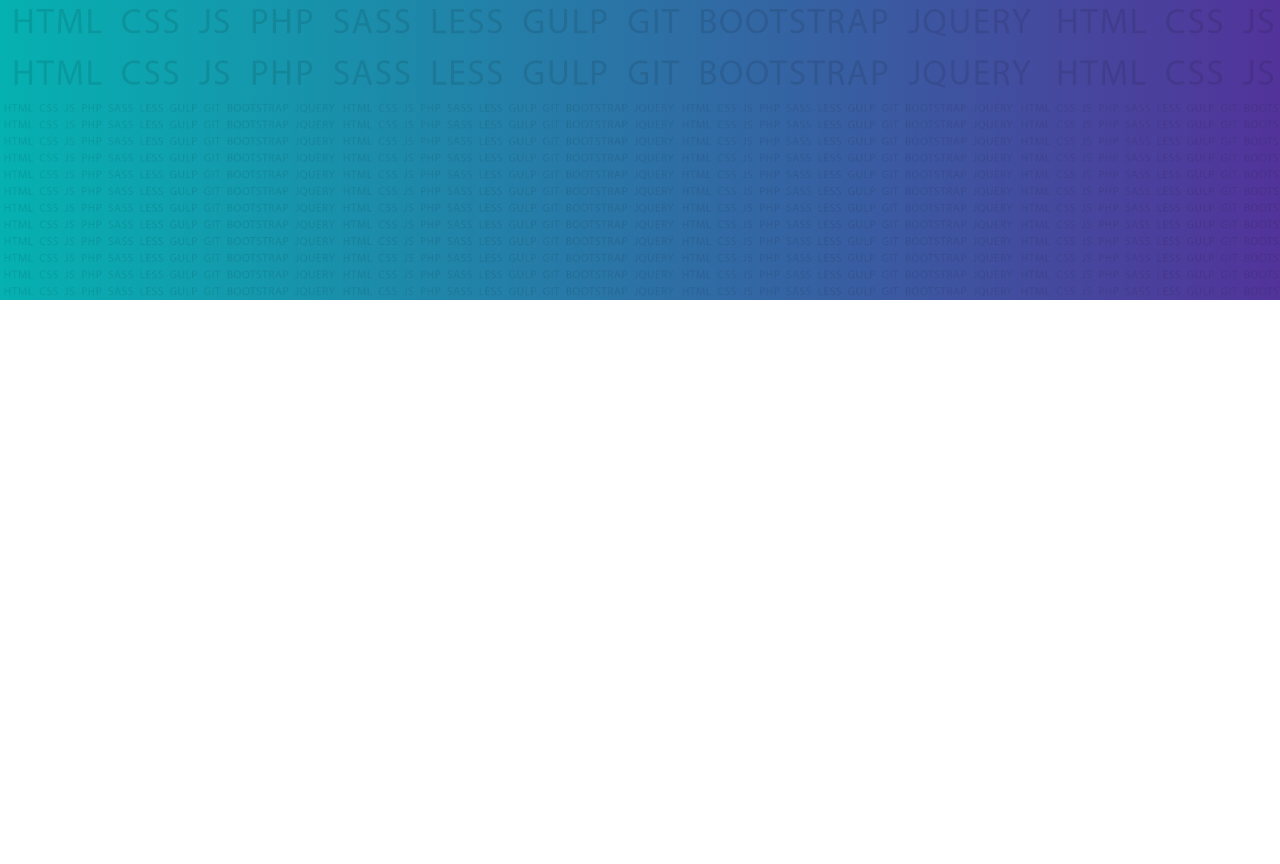
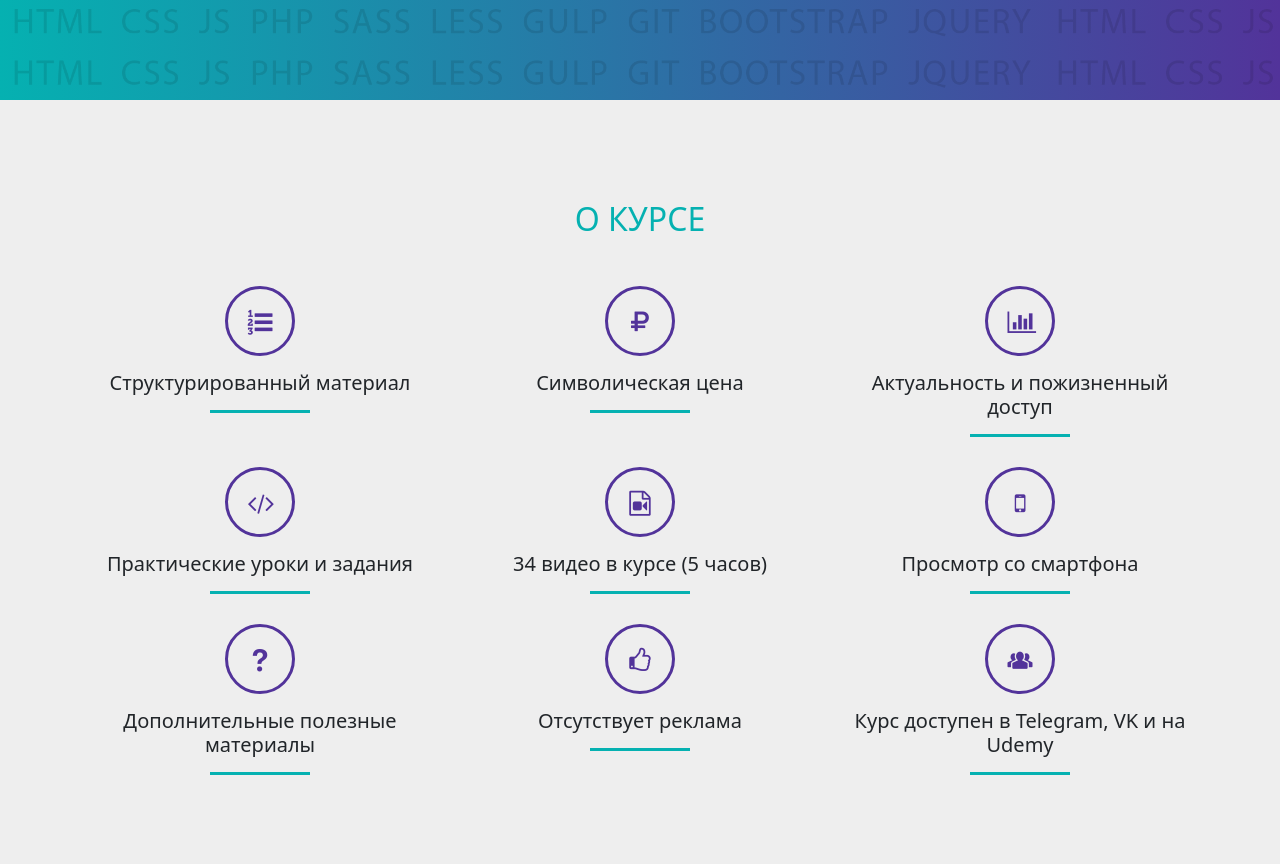
Before and after one commit to Askhab/Bootstrap-5-Tutorial-lessons, a plain HTML site: page index.html in a window 1280 px wide. Shown: the part 516-1380 px from the top of the page. Before the commit the page ends 816 px from the top, so only its background shows below. Drawn offline with Linux system fonts and the light colour scheme.

Commit message:
add central section, icons, text

```diff
--- a/css/styles.css
+++ b/css/styles.css
@@ -88,3 +88,48 @@ footer {
   width: 100%;
   height: 100%;
 }
+
+/* О курсе */
+.about {
+  background-color: #eee;
+}
+
+.about i {
+  font-size: 25px;
+  color: var(--color2);
+}
+
+.itd_circle {
+  margin: 0 auto 15px;
+  width: 70px;
+  height: 70px;
+  border: 3px solid var(--color2);
+  border-radius: 50%;
+  display: flex;
+  justify-content: center;
+  align-items: center;
+}
+
+.line {
+  width: 100px;
+  height: 3px;
+  background-color: var(--color1);
+  margin: 15px auto 30px;
+}
+
+/* Цвета */
+.color1 {
+  color: var(--color1);
+}
+
+.color2 {
+  color: var(--color2);
+}
+
+.bg1 {
+  background-color: var(--color1);
+}
+
+.bg2 {
+  background-color: var(--color2);
+}
--- a/index.html
+++ b/index.html
@@ -25,6 +25,63 @@
     </div>
   </header>
 
+  <section class="about">
+    <div class="container">
+      <div class="row">
+        <div class="col-12">
+          <h2 class="text-center text-uppercase color1 mb-5">О курсе</h2>
+        </div>
+      </div>
+      <div class="row">
+        <div class="col-xl-4 col-md-6 col-sm-12">
+          <div class="itd_circle"><i class="icon-list-numbered"></i></div>
+          <h5 class="text-center">Структурированный материал</h5>
+          <div class="line"></div>
+        </div>
+        <div class="col-xl-4 col-md-6 col-sm-12">
+          <div class="itd_circle"><i class="icon-rouble"></i></div>
+          <h5 class="text-center">Символическая цена</h5>
+          <div class="line"></div>
+        </div>
+        <div class="col-xl-4 col-md-6 col-sm-12">
+          <div class="itd_circle"><i class="icon-chart-bar"></i></div>
+          <h5 class="text-center">Актуальность и пожизненный доступ</h5>
+          <div class="line"></div>
+        </div>
+        <div class="col-xl-4 col-md-6 col-sm-12">
+          <div class="itd_circle"><i class="icon-code"></i></div>
+          <h5 class="text-center">Практические уроки и задания</h5>
+          <div class="line"></div>
+        </div>
+        <div class="col-xl-4 col-md-6 col-sm-12">
+          <div class="itd_circle"><i class="icon-file-video"></i></div>
+          <h5 class="text-center">34 видео в курсе (5 часов)</h5>
+          <div class="line"></div>
+        </div>
+        <div class="col-xl-4 col-md-6 col-sm-12">
+          <div class="itd_circle"><i class="icon-mobile"></i></div>
+          <h5 class="text-center">Просмотр со смартфона</h5>
+          <div class="line"></div>
+        </div>
+        <div class="col-xl-4 col-md-6 col-sm-12">
+          <div class="itd_circle"><i class="icon-help"></i></div>
+          <h5 class="text-center">Дополнительные полезные материалы</h5>
+          <div class="line"></div>
+        </div>
+        <div class="col-xl-4 col-md-6 col-sm-12">
+          <div class="itd_circle"><i class="icon-thumbs-up"></i></div>
+          <h5 class="text-center">Отсутствует реклама</h5>
+          <div class="line"></div>
+        </div>
+        <div class="col-xl-4 col-md-6 col-sm-12">
+          <div class="itd_circle"><i class="icon-group"></i></div>
+          <h5 class="text-center">Курс доступен в Telegram, VK и на Udemy</h5>
+          <div class="line"></div>
+        </div>
+      </div>
+    </div>
+  </section>
+
   <footer id="footer">
 
   </footer>
```
